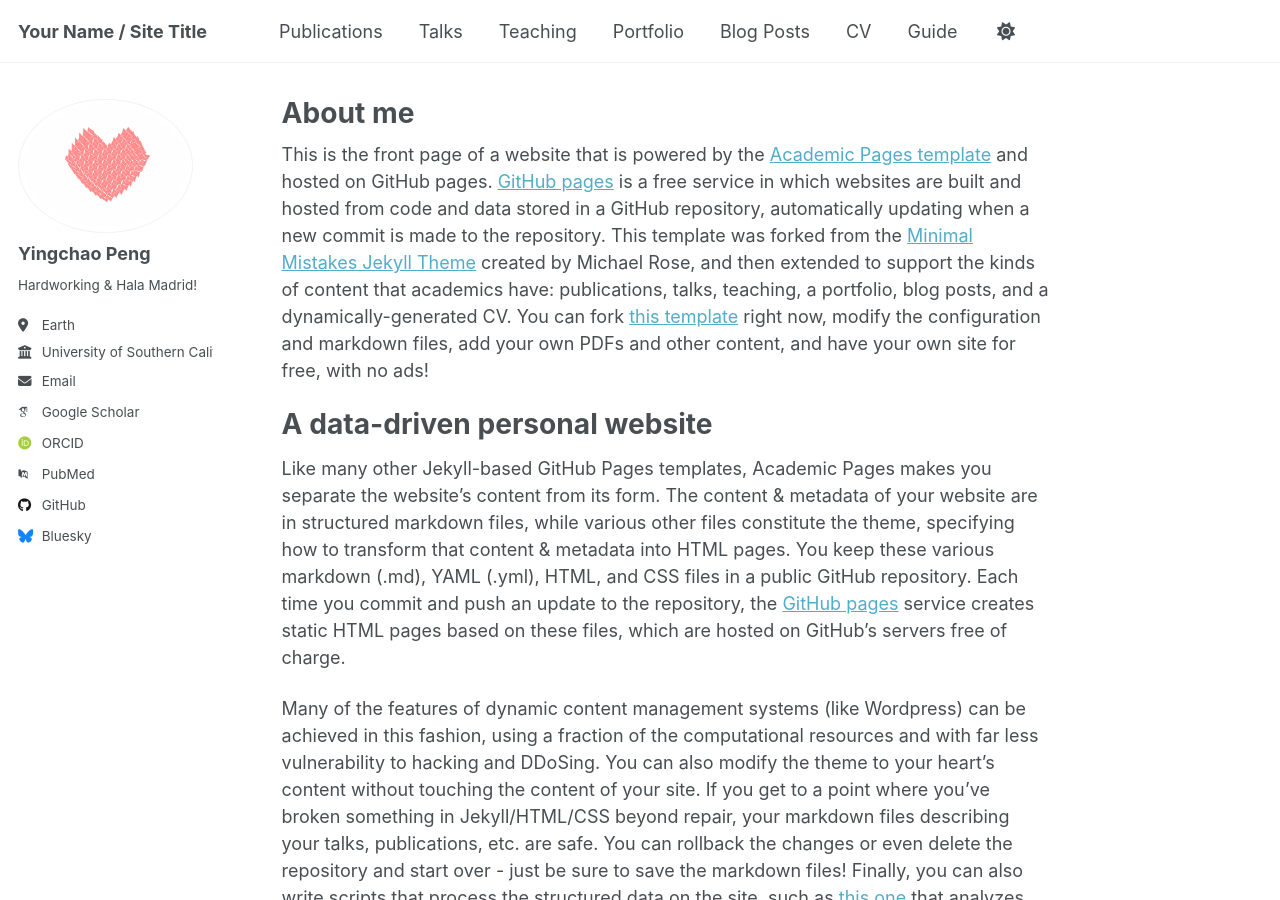
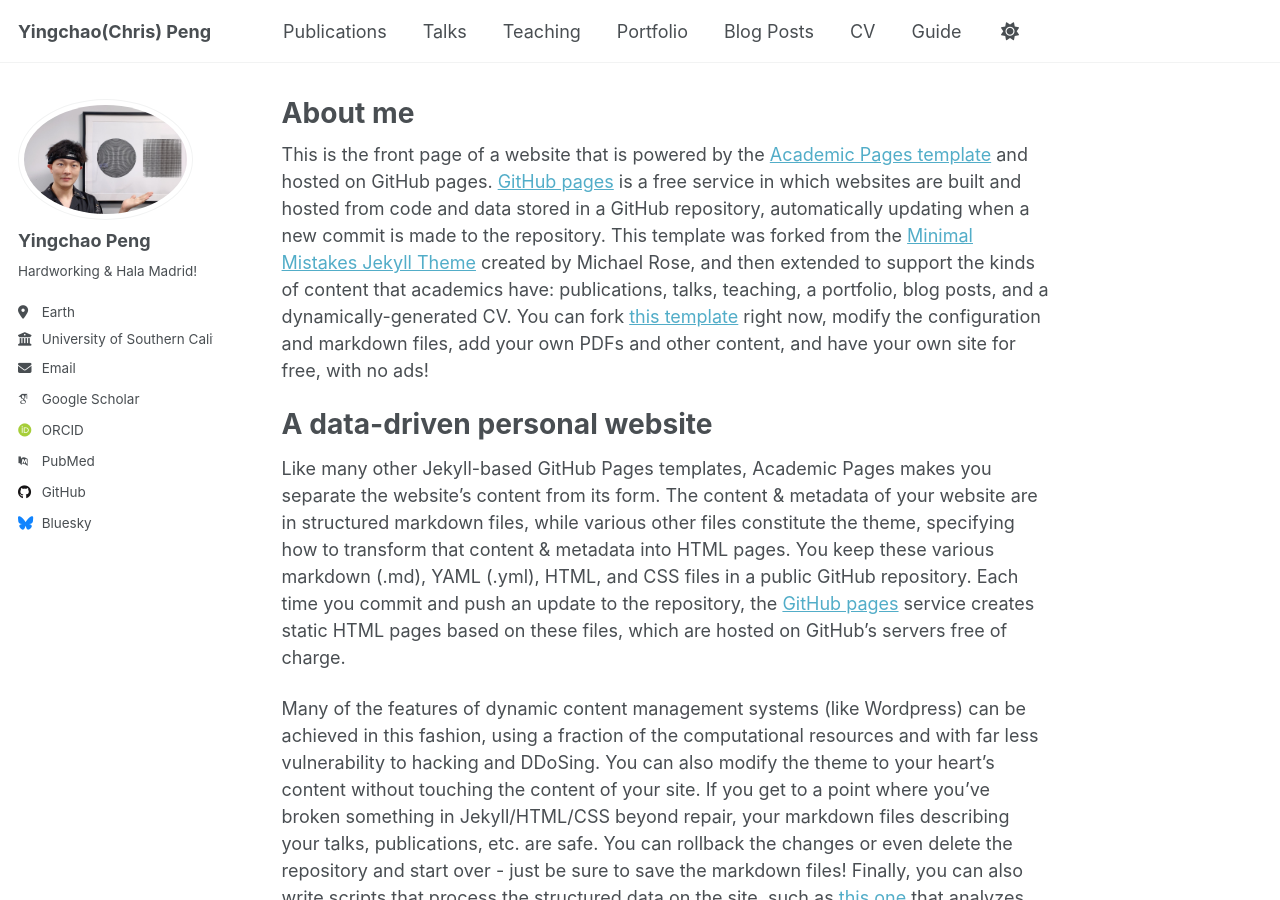
Before and after one commit to Hougeichao/Hougeichao.github.io, a Jekyll site: the page built from _pages/about.md, in a window 1280 px wide and 900 px high. Built offline with Jekyll 4.4.1, drawn with Linux system fonts in a browser that asks for light colours; some web fonts are replaced.

Commit message:
Update _config.yml

```diff
--- a/_config.yml
+++ b/_config.yml
@@ -9,7 +9,7 @@
 # Basic Site Settings
 locale                   : "en-US"
 site_theme               : "default"
-title                    : "Your Name / Site Title"
+title                    : "Yingchao(Chris) Peng"
 title_separator          : "-"
 name                     : &name "Yingchao Peng"
 description              : &description "personal description"
@@ -22,7 +22,7 @@ repository               : "academicpages/academicpages.github.io"
 #               Additional customization can be done by editing /_includes/author-profile.html
 author:
   # Biographic information
-  avatar           : "heartbeatpink.gif"
+  avatar           : "Yingchao_Peng.jpg"
   name             : "Yingchao Peng"
   pronouns         : # example: "she/her"
   bio              : "Hardworking & Hala Madrid!"
```
